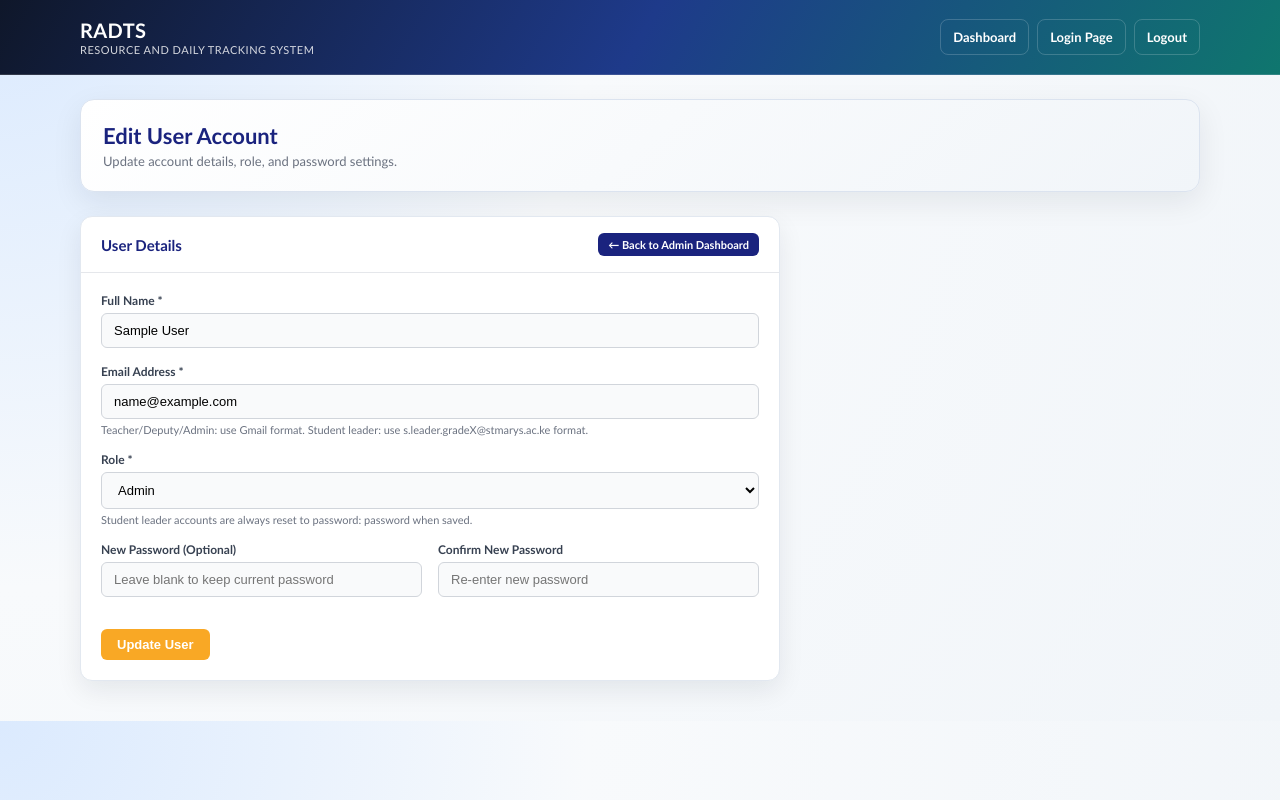
After one commit to Japheth-Njuguna/radts, a PHP site: page /radts/modules/users/edit.php?id=1 in a window 1280 px wide. The commit adds this page. Run offline with PHP 8.4, Linux system fonts and the light colour scheme; the visitor is signed in with stand-in values (Sample User, id 1); tables that the repository leaves empty or names only in its code hold one stand-in row (values such as "Sample post").

Commit message:
Add user edit functionality with validation and role management

```diff
--- a/dashboard/admin.php
+++ b/dashboard/admin.php
@@ -75,7 +75,11 @@ $users = mysqli_query($conn, "SELECT user_id, `NAME` AS name, email, role, creat
                         </span>
                     </td>
                     <td><?php echo date('d M Y', strtotime($user['created_at'])); ?></td>
-                    <td>
+                          <td style="display:flex;gap:6px">
+                                <a href="/radts/modules/users/edit.php?id=<?php echo $user['user_id']; ?>"
+                                    class="btn btn-warning btn-sm">
+                                    Edit
+                                </a>
                         <a href="/radts/modules/users/delete.php?id=<?php echo $user['user_id']; ?>"
                            class="btn btn-danger btn-sm"
                            onclick="return confirm('Are you sure you want to delete this user?')">
--- /dev/null
+++ b/modules/users/edit.php
@@ -0,0 +1,209 @@
+<?php
+require_once '../../includes/db.php';
+require_once '../../includes/auth.php';
+requireLogin();
+
+if (!hasRole('admin')) {
+    header('Location: /radts/index.php');
+    exit();
+}
+
+$id = isset($_GET['id']) ? (int)$_GET['id'] : 0;
+if ($_SERVER['REQUEST_METHOD'] === 'POST') {
+    $id = isset($_POST['id']) ? (int)$_POST['id'] : $id;
+}
+
+if ($id <= 0) {
+    header('Location: /radts/dashboard/admin.php');
+    exit();
+}
+
+$success = '';
+$error = '';
+$allowedRoles = ['teacher', 'student_leader', 'deputy', 'admin'];
+
+$load = mysqli_prepare($conn, 'SELECT user_id, `NAME` AS name, email, role FROM users WHERE user_id = ? LIMIT 1');
+mysqli_stmt_bind_param($load, 'i', $id);
+mysqli_stmt_execute($load);
+$userResult = mysqli_stmt_get_result($load);
+$user = mysqli_fetch_assoc($userResult);
+
+if (!$user) {
+    header('Location: /radts/dashboard/admin.php');
+    exit();
+}
+
+if ($_SERVER['REQUEST_METHOD'] === 'POST') {
+    $name = trim($_POST['name'] ?? '');
+    $email = trim($_POST['email'] ?? '');
+    $role = trim($_POST['role'] ?? 'teacher');
+    $newPassword = $_POST['password'] ?? '';
+    $confirmPassword = $_POST['confirm_password'] ?? '';
+
+    if ($name === '' || $email === '') {
+        $error = 'Please fill in all required fields.';
+    } elseif (!filter_var($email, FILTER_VALIDATE_EMAIL)) {
+        $error = 'Please enter a valid email address.';
+    } elseif (!in_array($role, $allowedRoles, true)) {
+        $error = 'Invalid role selected.';
+    } elseif (in_array($role, ['teacher', 'deputy', 'admin'], true) && !preg_match('/@gmail\.com$/i', $email)) {
+        $error = 'Teachers, deputies and admins must use a Gmail address format (example: jameskamau@gmail.com).';
+    } elseif ($role === 'student_leader' && !preg_match('/^s\.leader\.grade[0-9]{1,2}@stmarys\.ac\.ke$/i', $email)) {
+        $error = 'Student leader email must follow this format: s.leader.grade1@stmarys.ac.ke';
+    } else {
+        $emailCheck = mysqli_prepare($conn, 'SELECT user_id FROM users WHERE email = ? AND user_id <> ? LIMIT 1');
+        mysqli_stmt_bind_param($emailCheck, 'si', $email, $id);
+        mysqli_stmt_execute($emailCheck);
+        $existing = mysqli_stmt_get_result($emailCheck);
+
+        if (mysqli_num_rows($existing) > 0) {
+            $error = 'Another account already uses that email.';
+        }
+    }
+
+    if ($error === '' && $role !== 'student_leader') {
+        if ($newPassword !== '' || $confirmPassword !== '') {
+            if ($newPassword === '' || $confirmPassword === '') {
+                $error = 'Fill both password fields to reset password.';
+            } elseif (strlen($newPassword) < 8) {
+                $error = 'Password must be at least 8 characters long.';
+            } elseif ($newPassword !== $confirmPassword) {
+                $error = 'Password and confirm password do not match.';
+            }
+        }
+    }
+
+    if ($error === '') {
+        if ($role === 'student_leader') {
+            $studentHash = password_hash('password', PASSWORD_DEFAULT);
+            $update = mysqli_prepare($conn, 'UPDATE users SET `NAME` = ?, email = ?, role = ?, `PASSWORD` = ? WHERE user_id = ?');
+            mysqli_stmt_bind_param($update, 'ssssi', $name, $email, $role, $studentHash, $id);
+            $ok = mysqli_stmt_execute($update);
+            if ($ok) {
+                $success = 'User updated. Student leader password reset to: password';
+            } else {
+                $error = 'Failed to update user. Please try again.';
+            }
+        } else {
+            if ($newPassword !== '') {
+                $newHash = password_hash($newPassword, PASSWORD_DEFAULT);
+                $update = mysqli_prepare($conn, 'UPDATE users SET `NAME` = ?, email = ?, role = ?, `PASSWORD` = ? WHERE user_id = ?');
+                mysqli_stmt_bind_param($update, 'ssssi', $name, $email, $role, $newHash, $id);
+            } else {
+                $update = mysqli_prepare($conn, 'UPDATE users SET `NAME` = ?, email = ?, role = ? WHERE user_id = ?');
+                mysqli_stmt_bind_param($update, 'sssi', $name, $email, $role, $id);
+            }
+
+            $ok = mysqli_stmt_execute($update);
+            if ($ok) {
+                $success = 'User updated successfully.';
+            } else {
+                $error = 'Failed to update user. Please try again.';
+            }
+        }
+
+        if ($error === '') {
+            $load = mysqli_prepare($conn, 'SELECT user_id, `NAME` AS name, email, role FROM users WHERE user_id = ? LIMIT 1');
+            mysqli_stmt_bind_param($load, 'i', $id);
+            mysqli_stmt_execute($load);
+            $userResult = mysqli_stmt_get_result($load);
+            $user = mysqli_fetch_assoc($userResult);
+            $_POST = [];
+        }
+    }
+}
+?>
+
+<?php require_once '../../includes/header.php'; ?>
+
+<div class="page-header">
+    <h1>Edit User Account</h1>
+    <p>Update account details, role, and password settings.</p>
+</div>
+
+<div class="card" style="max-width:700px">
+    <div class="card-header">
+        <h2>User Details</h2>
+        <a href="/radts/dashboard/admin.php" class="btn btn-primary btn-sm">← Back to Admin Dashboard</a>
+    </div>
+    <div class="card-body">
+        <?php if ($success !== ''): ?>
+            <div class="success-msg">✅ <?php echo htmlspecialchars($success); ?></div>
+        <?php endif; ?>
+
+        <?php if ($error !== ''): ?>
+            <div class="error-msg">⚠ <?php echo htmlspecialchars($error); ?></div>
+        <?php endif; ?>
+
+        <form method="POST" action="">
+            <input type="hidden" name="id" value="<?php echo (int)$user['user_id']; ?>">
+
+            <div class="form-group-block">
+                <label class="form-label">Full Name *</label>
+                <input
+                    type="text"
+                    name="name"
+                    class="form-control"
+                    value="<?php echo htmlspecialchars($_POST['name'] ?? $user['name']); ?>"
+                    required
+                >
+            </div>
+
+            <div class="form-group-block">
+                <label class="form-label">Email Address *</label>
+                <input
+                    type="email"
+                    name="email"
+                    class="form-control"
+                    value="<?php echo htmlspecialchars($_POST['email'] ?? $user['email']); ?>"
+                    placeholder="Teacher/Admin/Deputy: name@gmail.com | Student: s.leader.grade1@stmarys.ac.ke"
+                    required
+                >
+                <small style="color:#6B7280;font-size:11px;margin-top:4px;display:block">
+                    Teacher/Deputy/Admin: use Gmail format. Student leader: use s.leader.gradeX@stmarys.ac.ke format.
+                </small>
+            </div>
+
+            <div class="form-group-block">
+                <label class="form-label">Role *</label>
+                <?php $selectedRole = $_POST['role'] ?? $user['role']; ?>
+                <select name="role" class="form-control" required>
+                    <option value="teacher" <?php echo ($selectedRole === 'teacher') ? 'selected' : ''; ?>>Teacher</option>
+                    <option value="student_leader" <?php echo ($selectedRole === 'student_leader') ? 'selected' : ''; ?>>Student Leader</option>
+                    <option value="deputy" <?php echo ($selectedRole === 'deputy') ? 'selected' : ''; ?>>Deputy</option>
+                    <option value="admin" <?php echo ($selectedRole === 'admin') ? 'selected' : ''; ?>>Admin</option>
+                </select>
+                <small style="color:#6B7280;font-size:11px;margin-top:4px;display:block">
+                    Student leader accounts are always reset to password: password when saved.
+                </small>
+            </div>
+
+            <div class="form-row">
+                <div class="form-group-block">
+                    <label class="form-label">New Password (Optional)</label>
+                    <input
+                        type="password"
+                        name="password"
+                        class="form-control"
+                        minlength="8"
+                        placeholder="Leave blank to keep current password"
+                    >
+                </div>
+                <div class="form-group-block">
+                    <label class="form-label">Confirm New Password</label>
+                    <input
+                        type="password"
+                        name="confirm_password"
+                        class="form-control"
+                        minlength="8"
+                        placeholder="Re-enter new password"
+                    >
+                </div>
+            </div>
+
+            <button type="submit" class="btn btn-warning">Update User</button>
+        </form>
+    </div>
+</div>
+
+<?php require_once '../../includes/footer.php'; ?>
--- /dev/null
+++ b/tmp_users.php
@@ -0,0 +1 @@
+<?php require __DIR__ . "/includes/db.php"; $res = mysqli_query($conn, "SELECT user_id, `NAME` AS name, email, role FROM users WHERE role IN (""admin"",""deputy"") ORDER BY role, user_id"); while($row = mysqli_fetch_assoc($res)){ echo $row[""user_id""] . "|" . $row[""name""] . "|" . $row[""email""] . "|" . $row[""role""] . PHP_EOL; }
```
Also changed, not shown: README.md (added).
